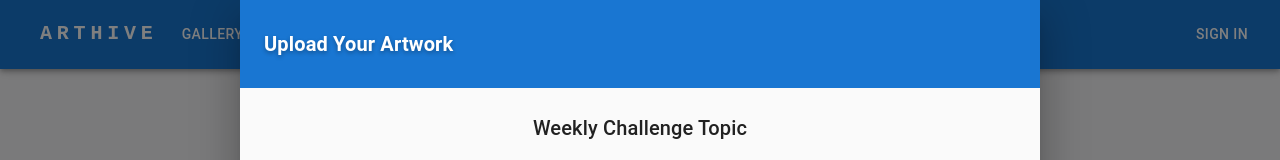
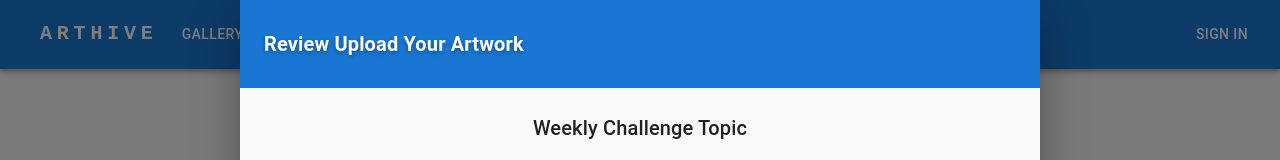
Before and after one commit to Code-the-Dream-School/jj-practicum-team-4-front, a React (Vite) app: page /gallery in a window 1280 px wide. Both pictures are taken after a click on the link "UPLOAD YOUR ARTWORK". Shown: the top 160 px of the page. Built offline with nearby package versions, Linux system fonts and the light colour scheme; some icons are missing.

Commit message:
small fix: add "review" in the form header.

```diff
--- a/src/components/Form/SubmissionPreview.jsx
+++ b/src/components/Form/SubmissionPreview.jsx
@@ -45,7 +45,7 @@ function SubmissionPreview({ setOpen }) {
             textShadow: "0 2px 4px rgba(0,0,0,0.3)",
           }}
         >
-          Upload Your Artwork
+          Review Upload Your Artwork
         </Typography>
         <IconButton aria-label="close" onClick={() => setOpen(false)}>
           <CloseIcon />
```
